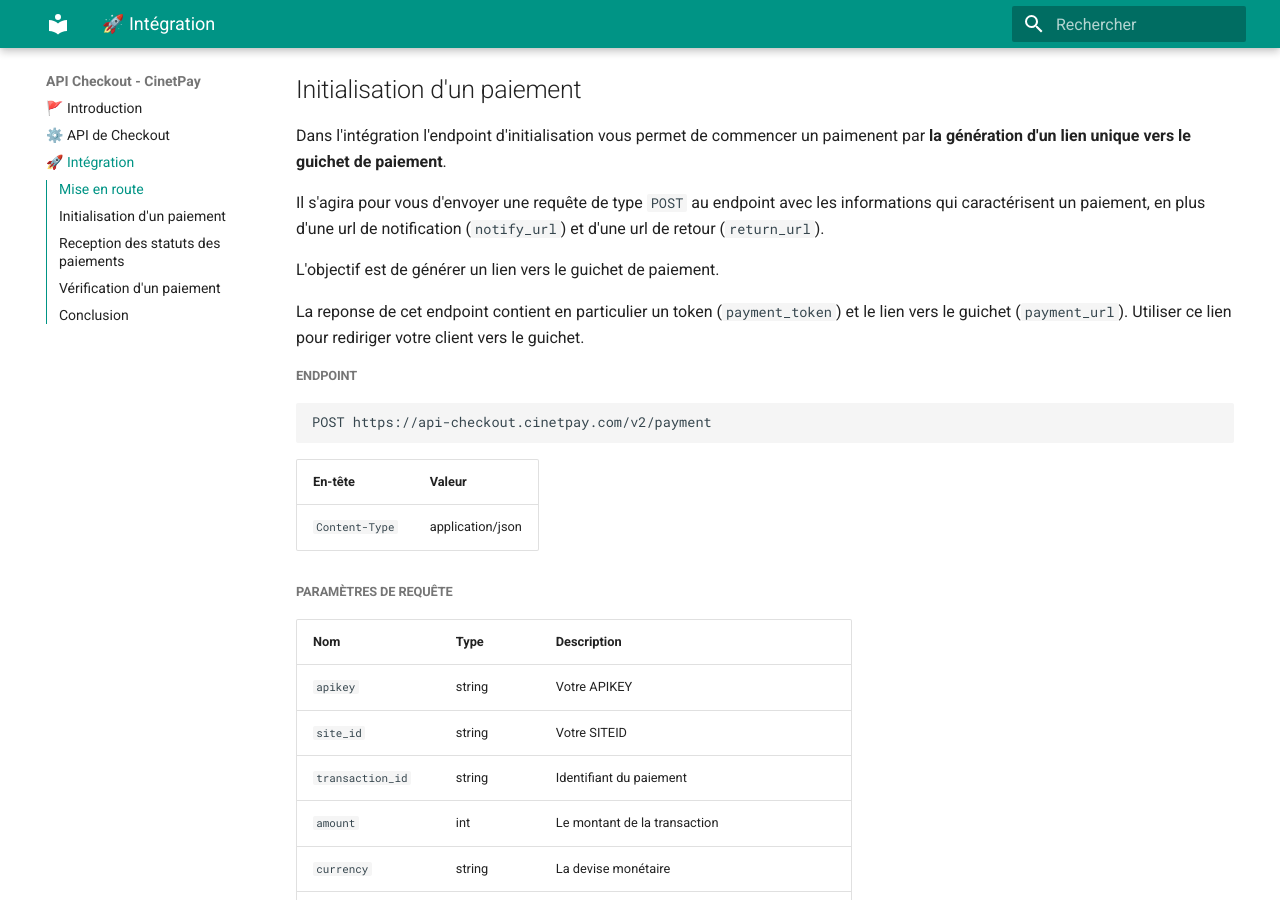
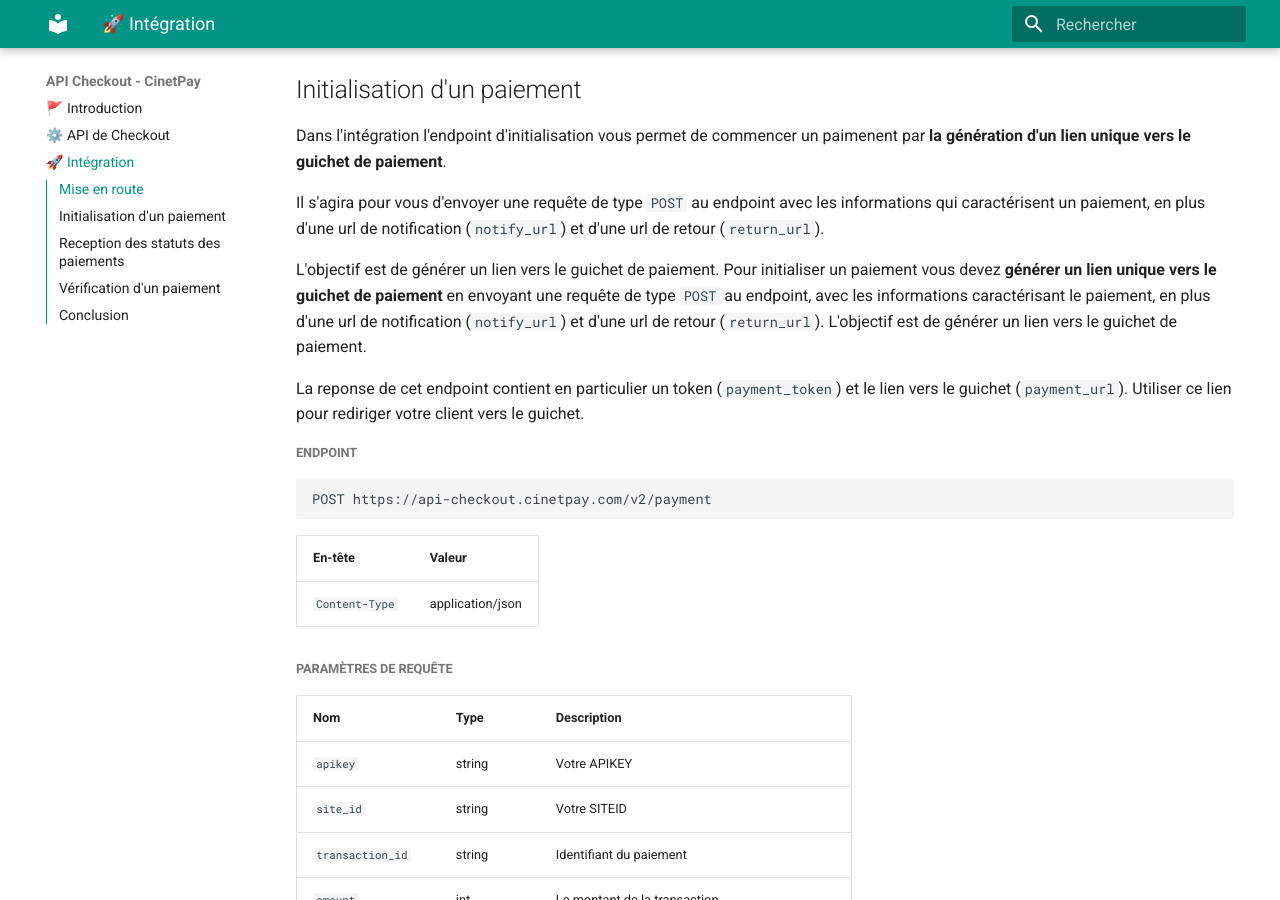
Before and after one commit to Tidev-CinetPay/api-checkout-doc, an MkDocs documentation site: the page built from docs/integration.md, in a window 1280 px wide and 900 px high, scrolled down 810 px. Built offline with MkDocs 1.6.1 and Material for MkDocs 9.7.7, drawn with Linux system fonts in a browser that asks for light colours.

Commit message:
Correction du contenu

```diff
--- a/docs/integration.md
+++ b/docs/integration.md
@@ -27,6 +27,7 @@ Dans l'intégration l'endpoint d'initialisation vous permet de commencer un paim
 Il s'agira pour vous d'envoyer une requête de type `POST` au endpoint avec les informations qui caractérisent un paiement, en plus d'une url de notification (`notify_url`) et d'une url de retour (`return_url`).
 
 L'objectif est de générer un lien vers le guichet de paiement.
+Pour initialiser un paiement vous devez **générer un lien unique vers le guichet de paiement** en envoyant une requête de type `POST` au endpoint, avec les informations caractérisant le paiement, en plus d'une url de notification (`notify_url`) et d'une url de retour (`return_url`). L'objectif est de générer un lien vers le guichet de paiement.
 
 La reponse de cet endpoint contient en particulier un token (`payment_token`) et le lien vers le guichet (`payment_url`). Utiliser
 ce lien pour rediriger votre client vers le guichet.
```
